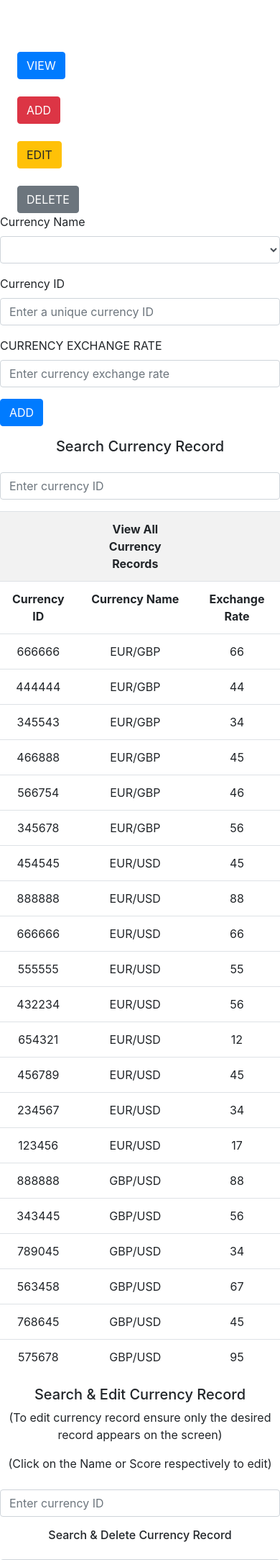
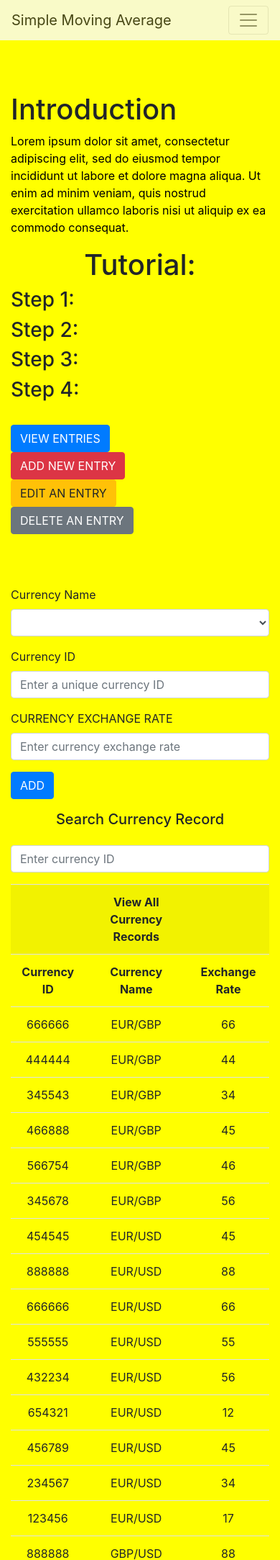
Before and after one commit to shemjay/Commodity-Tracker-Website, a Node server app: page / in a window 390 px wide. Shown: the top 2167 px of the page at 72% size. Run offline with Node 20, Linux system fonts and the light colour scheme.

Commit message:
apr 5, 15:53

```diff
--- a/public/index.js
+++ b/public/index.js
@@ -30,19 +30,19 @@
 const server = 'http://localhost:4000';
 var currencyId;
 var currencyName;
-var currencyScore;
+var currencyRate;
 
 var oldCurrencyName
 
 var newCurrencyName;
 var newCurrencyId;
-var newCurrencyScore;
+var newcurrencyRate;
 
 var deleteCurrencyId;
 
 var dCurrencyId;
 var dCurrencyName;
-var dCurrencyScore
+var dcurrencyRate
 
 async function fetchCurrencies() {
     const url = server + '/currencies';
@@ -59,7 +59,7 @@
 
 async function addCurrency() {
     const url = server + '/currencies';
-    const currencies = { id: currencyId, name: currencyName, score: currencyScore };
+    const currencies = { id: currencyId, name: currencyName, rate: currencyRate };
     const options = {
         method: 'POST',
         headers: {
@@ -72,7 +72,7 @@
 
 async function editCurrency(sName) {
     const url = server + `/currencies/${sName}`;
-    const currencies = { id: newCurrencyId, name: newCurrencyName, score: newCurrencyScore };
+    const currencies = { id: newCurrencyId, name: newCurrencyName, rate: newcurrencyRate };
     const options = {
         method: 'PUT',
         headers: {
@@ -86,7 +86,7 @@
 // Delete function
 async function deleteCurrency(sId) {
     const url = server + `/currencies/${sId}`;
-    const currencies = { id: dCurrencyId, name: dCurrencyName, score: dCurrencyScore };
+    const currencies = { id: dCurrencyId, name: dCurrencyName, rate: dcurrencyRate };
     const options = {
         method: 'DELETE',
         headers: {
@@ -109,12 +109,12 @@
         var dataName = document.createElement('td');
         var textName = document.createTextNode(currency.name);
         dataName.appendChild(textName);
-        var dataScore = document.createElement('td');
-        var textScore = document.createTextNode(currency.score);
-        dataScore.appendChild(textScore);
+        var dataRate = document.createElement('td');
+        var textRate = document.createTextNode(currency.rate);
+        dataRate.appendChild(textRate);
         row.appendChild(dataId);
         row.appendChild(dataName);
-        row.appendChild(dataScore);
+        row.appendChild(dataRate);
         table.appendChild(row);
     });
 }
@@ -129,14 +129,13 @@
     for(i = 0; i < myeurl.length; i++){
       emptyList.push(myeurl[i]["id"])
     }
-    // console.log(emptyList);
 
 
     document.querySelector('form').addEventListener('submit', (e) => {
 
         currencyId = document.getElementById('currencyId').value;
         currencyName = document.getElementById('currencyName').value;
-        currencyScore = document.getElementById('currencyScore').value;
+        currencyRate = document.getElementById('currencyRate').value;
         if (emptyList.includes(currencyId)){
           window.alert('There is an existing Currency ID')
           clear();
@@ -145,19 +144,12 @@
             window.alert("Currency ID should have 4 characters!");
             clear();
             return;
-        } else if (currencyScore < 0) {
-            window.alert("Score should not be below 0");
+        } else if (currencyRate < 0) {
+            window.alert("Rate should not be below 0");
             clear();
             return;
-        } else if (currencyScore > 100) {
-            window.alert("Score should not be above 100");
-            clear();
-            return;
-
         }
-        if (currencyId && currencyName && currencyScore) {
-            // currencyId = parseInt(currencyId);
-            // THIS IS WHERE WE PUT THE PRE-EXISTING FUCNTIONALITY CHECK
+        if (currencyId && currencyName && currencyRate) {
 
             addCurrency();
             fetchCurrencies();
@@ -170,7 +162,7 @@
         function clear() {
             currencyId = document.getElementById('currencyId').value = "";
             currencyName = document.getElementById('currencyName').value = "";
-            currencyScore = document.getElementById('currencyScore').value = "";
+            currencyRate = document.getElementById('currencyRate').value = "";
         }
     });
 
@@ -209,7 +201,7 @@
     if (matches.length > 0) {
         const html = matches.map(match => `
         <div>
-            <p>${match.id}  ${match.name}  (${match.score}%)</p>
+            <p>${match.id}  ${match.name}  (${match.rate})</p>
         </div>
         `).join('');
 
@@ -273,8 +265,8 @@
                 <div name="name" class="d-inline" contenteditable="true" id="newName"> ${match.name} </>
             </div>
             <div class="form-group">
-                <div class="d-inline">Final % Score: </>
-                <div class="d-inline" contenteditable="true" id="newScore"> ${match.score} </>
+                <div class="d-inline">Final Rate: </>
+                <div class="d-inline" contenteditable="true" id="newRate"> ${match.rate} </>
             </div>
             <button type="submit" class="btn btn-success d-block w-100 mb-5">EDIT</button>
         </form>
@@ -287,17 +279,12 @@
         EDIT.addEventListener('submit', (e) => {
             newCurrencyId = document.querySelector('#newID').innerHTML;
             newCurrencyName = document.querySelector('#newName').innerHTML;
-            newCurrencyScore = document.querySelector('#newScore').innerHTML;
+            newcurrencyRate = document.querySelector('#newRate').innerHTML;
 
-            if (newCurrencyScore < 0) {
-                window.alert("Score should not be below 0");
+            if (newcurrencyRate < 0) {
+                window.alert("Rate should not be below 0");
                 clear();
                 return;
-            } else if (newCurrencyScore > 100) {
-                window.alert("Score should not be above 100");
-                clear();
-                return;
-
             }
             editCurrency(oldCurrencyName);
             fetchCurrencies();
@@ -358,8 +345,8 @@
                 <div name="name" class="d-inline" contenteditable="true" id="newCurrencyName"> ${match.name} </>
             </div>
             <div class="form-group">
-                <div class="d-inline">Final % Score: </>
-                <div class="d-inline" contenteditable="true" id="newCurrencyScore"> ${match.score} </>
+                <div class="d-inline">Final Rate: </>
+                <div class="d-inline" contenteditable="true" id="newCurrencyRate"> ${match.rate} </>
             </div>
             <button type="submit" class="btn btn-danger d-block w-100 mb-5">DELETE</button>
         </form>
@@ -372,7 +359,7 @@
         DELETE.addEventListener('submit', (e) => {
             dCurrencyId = document.querySelector('#newCurrencyId').innerHTML;
             dCurrencyName = document.querySelector('#newCurrencyName').innerHTML;
-            dCurrencyScore = document.querySelector('#newCurrencyScore').innerHTML;
+            dCurrencyRate = document.querySelector('#newCurrencyRate').innerHTML;
 
             deleteCurrency(deleteCurrencyId);
             fetchCurrencies();
--- a/views/home.hbs
+++ b/views/home.hbs
@@ -12,20 +12,83 @@
   <script src="https://cdnjs.cloudflare.com/ajax/libs/Chart.js/2.9.4/Chart.min.js"></script>
 <script src="https://code.jquery.com/jquery-3.6.0.min.js"></script>
 
+<style>
+  .navbar{
+            /* background-color: rgb(81, 4, 153); */
+            background-color: #378a0d;
+            opacity: 0.8;
+            position: sticky;
+
+        }
+  body {
+    background: #FFFF00;  /* fallback for old browsers */
+  }
+  body::after {
+  content: "";
+  opacity: 0.1;
+  top: 0;
+  left: 0;
+  bottom: 0;
+  right: 0;
+  position: absolute;
+  z-index: -1;
+}
+
+
+</style>
+
 </head>
 
 <body onload="fetchCurrencies()">
+  <nav class="navbar navbar-expand-lg navbar-light bg-light">
+  <a class="navbar-brand" href="#">Simple Moving Average</a>
+  <button class="navbar-toggler" type="button" data-toggle="collapse" data-target="#navbarNavDropdown" aria-controls="navbarNavDropdown" aria-expanded="false" aria-label="Toggle navigation">
+    <span class="navbar-toggler-icon"></span>
+  </button>
+  <div class="collapse navbar-collapse" id="navbarNavDropdown">
+    <ul class="navbar-nav ml-auto">
+      <li class="nav-item active">
+        <a class="nav-link" href="#intro">Introduction <span class="sr-only">(current)</span></a>
+      </li>
+      <li class="nav-item">
+        <a class="nav-link" href="#tut">Tutorial</a>
+      </li>
+      <li class="nav-item">
+        <a class="nav-link" href="#calc">Calculate</a>
+      </li>
+    </ul>
+  </div>
+</nav>
   <br><br><br>
-  <div class="">
+  <div class="container">
     <div class="row">
-      <div class="col-md-2">
-        <div class=""  aria-label="Basic example">
-          <button type="button" class="btn btn-primary ml-4" onclick="viewcontent()">VIEW</button><br><br>
-          <button type="button" class="btn btn-danger ml-4" onclick="addcontent()">ADD</button><br><br>
-          <button type="button" class="btn btn-warning ml-4" onclick="editcontent()">EDIT</button><br><br>
-          <button type="button" class="btn btn-secondary ml-4" onclick="deletecontent()">DELETE</button>
-        </div>
+      <div class="col-sm-12" id="intro">
+          <h1 id="intro">Introduction</h1>
+          <p style="color: black;">
+          Lorem ipsum dolor sit amet, consectetur adipiscing elit,
+          sed do eiusmod tempor incididunt ut labore
+          et dolore magna aliqua. Ut enim ad minim veniam,
+          quis nostrud exercitation ullamco laboris nisi ut
+          aliquip ex ea commodo consequat.
+          </p>
       </div>
+    </div>
+    <div>
+            <h1 id="tut" style="text-align:center;">Tutorial:</h1>
+            <h3>Step 1:</h3>
+            <h3>Step 2:</h3>
+            <h3>Step 3:</h3>
+            <h3>Step 4:</h3>
+        </div><br>
+    <div class="row">
+      <div class="col-md-3"><button type="button" class="btn btn-primary " onclick="viewcontent()">VIEW ENTRIES</button></div>
+      <div class="col-md-3"><button type="button" class="btn btn-danger " onclick="addcontent()">ADD NEW ENTRY</button></div>
+      <div class="col-md-3"><button type="button" class="btn btn-warning " onclick="editcontent()">EDIT AN ENTRY</button></div>
+      <div class="col-md-3"><button type="button" class="btn btn-secondary" onclick="deletecontent()">DELETE AN ENTRY</button></div>
+    </div>
+    <br><br><br>
+
+    <div class="row">
 
         <div class="col-md-4">
           <div class="add">
@@ -45,7 +108,7 @@
               </div>
               <div class="form-group">
                 <label>CURRENCY EXCHANGE RATE</label>
-                <input type="number" class="form-control" name="currency-score" id="currencyScore" placeholder="Enter currency exchange rate">
+                <input type="number" class="form-control" name="currency-rate" id="currencyRate" placeholder="Enter currency exchange rate">
               </div>
               <input type="submit" class="mx-auto btn btn-primary" value="ADD" id="submit">
             </form>
@@ -66,7 +129,7 @@
             <div class="text-center mt-3">
               <h5>Search & Edit Currency Record</h5>
               <p>(To edit currency record ensure only the desired record appears on the screen)</p>
-              <p>(Click on the Name or Score respectively to edit)</p>
+              <p>(Click on the Name or Rate respectively to edit)</p>
               <div class="form-group form-group-lg">
                 <input type="text" id="editSearch" class="form-control mt-4" placeholder="Enter currency ID">
               </div>
@@ -86,12 +149,12 @@
         </div>
       <br><br>
 
-      <div class="col-md-6 text-center">
+      <div class="col-md-8 text-center ml-auto">
         <h6>
           A GRAPH DISPLAYING CURRENCY SMAs
         </h6>
         <p>* To update the chart refresh the page</p>
-        <center><canvas id="myChart" style="max-width: 500px; margin-top: 45px;"></canvas></center>
+        <canvas id="myChart" style=""></canvas>
       </div>
     </div>
   </div>
@@ -122,17 +185,17 @@
 
   for (var i = 0; i < myurl.length; i++){
     if("EUR/GBP" === myurl[i]["name"]){
-      manson.push(parseInt(myurl[i]["score"]) )
+      manson.push(parseInt(myurl[i]["rate"]) )
     }
   }
   for (var i = 0; i < myurl.length; i++){
     if("GBP/USD" === myurl[i]["name"]){
-      marylin.push(parseInt(myurl[i]["score"]) )
+      marylin.push(parseInt(myurl[i]["rate"]) )
     }
   }
   for (var i = 0; i < myurl.length; i++){
     if("EUR/USD" === myurl[i]["name"]){
-      celeste.push(parseInt(myurl[i]["score"]) )
+      celeste.push(parseInt(myurl[i]["rate"]) )
     }
   }
 
@@ -213,6 +276,7 @@
 
 
   <script type="text/javascript" src="index.js"></script>
+  <script src="https://cdn.jsdelivr.net/npm/bootstrap@4.5.3/dist/js/bootstrap.bundle.min.js" integrity="sha384-ho+j7jyWK8fNQe+A12Hb8AhRq26LrZ/JpcUGGOn+Y7RsweNrtN/tE3MoK7ZeZDyx" crossorigin="anonymous"></script>
 </body>
 
 </html>
```
Also changed, not shown: connect.js (+4 -13 lines), currencies.json (+21 -21 lines), index.html (added, +214 -0 lines), public/img/bg.jpeg (added).
